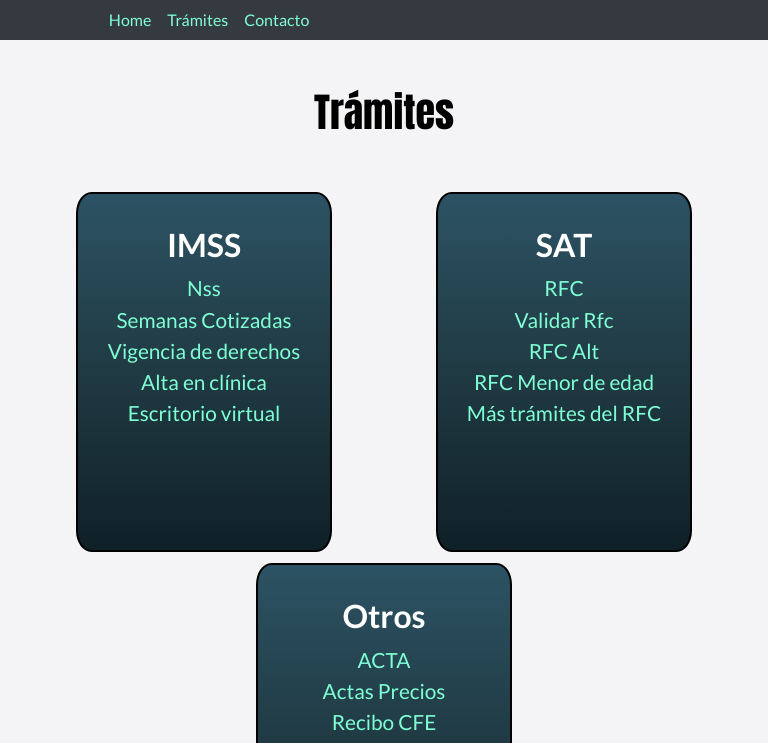
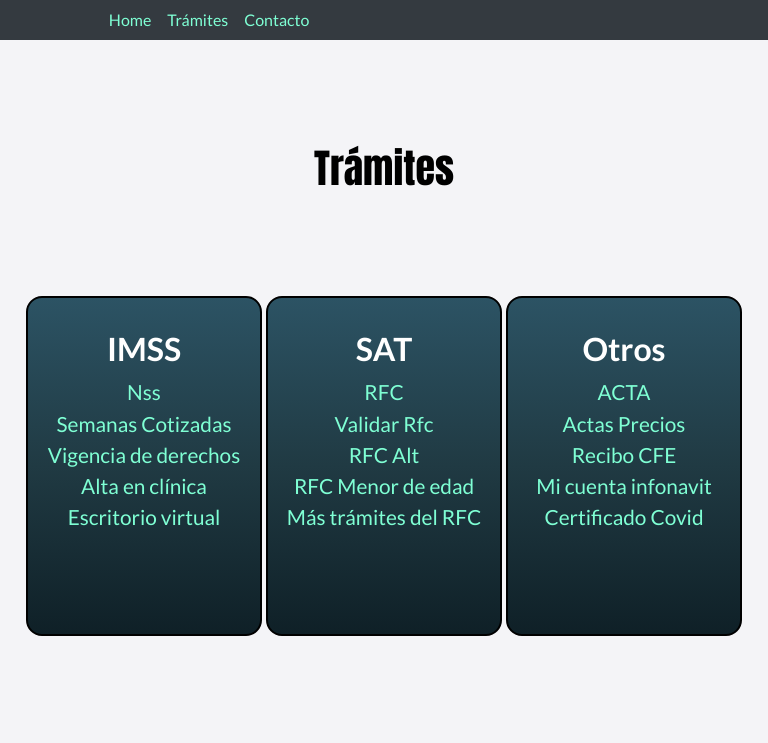
Before and after one commit to noe1984/Palmas, a React (Create React App) app: page /palmas/tramites in a window 768 px wide. Shown: the top 743 px of the page. Built offline with nearby package versions, Linux system fonts and the light colour scheme.

Commit message:
New Responsive Tramites

```diff
--- a/src/components/styles/Card.css
+++ b/src/components/styles/Card.css
@@ -1,9 +1,9 @@
 .Card-item {
-    width: 16rem;
-    height: 45vh;
+    width: 236px;
+    height: 340px;
     border: 2px solid black;
     background: linear-gradient(#2C5364, #203A43, #0F2027);
-    border-radius: 6%;
+    border-radius: 16px;
     text-align: center;
     padding-top: 2rem;
     margin-bottom: .7rem;
--- a/src/pages/Tramites.js
+++ b/src/pages/Tramites.js
@@ -13,15 +13,20 @@ function Tramites() {
         <>
         <div className='container-fluid'>
             <div className='container'>
+
+                <div>
                     <h1 id='Tramites-title'>Trámites</h1>
+                </div>
+
                 <div className='row' id='Tramites-cards'>
                     <Imss />
                     <Sat />
                     <Otros />
                 </div>
+
+            <Carousel />
             </div>
         </div>
-        <Carousel />
         </>
     )
 }
--- a/src/pages/styles/Contacto.css
+++ b/src/pages/styles/Contacto.css
@@ -2,9 +2,12 @@
   width: 100%;
   height: 100vh;
   color: white;
+  background: linear-gradient(180deg,#0f2027 15%, #203a43, #2c5364);
   text-align: center;
-  background: linear-gradient(180deg,#0f2027 15%, #203a43, #2c5364);
-  padding: 9rem 3rem 0rem 2rem;
+  display: flex;
+  flex-direction: column;
+  justify-content: space-evenly;
+  align-items: center;
 }
 
 #Contacto-map {
--- a/src/pages/styles/Home.css
+++ b/src/pages/styles/Home.css
@@ -27,7 +27,7 @@
     display: flex;
     flex-direction: column;
     justify-content: space-evenly;
-    padding-right: 128px;
+    padding-right: 64px;
 }
 
 .Info{
@@ -53,7 +53,7 @@
         width: 100%;
         align-items: center;
         padding-right: unset;
-        padding-left: 16px;
+        padding-left: 18px;
     }
     .cover-title {
         padding-top: unset;
--- a/src/pages/styles/Tramites.css
+++ b/src/pages/styles/Tramites.css
@@ -1,7 +1,3 @@
-#Tramites-container {
-  width: 100%;
-  height: 100vh;
-}
 #Tramites-title {
   color: black;
   padding-top: 5.5rem;
@@ -11,7 +7,7 @@
   display: flex;
   align-items: center;
   justify-content: space-around;
-  padding-top: 3rem;
+  padding-top: 2.6rem;
 }
 .carousel__container {
   margin-top: 1rem;
@@ -67,3 +63,13 @@
 .mapa {
   border-radius: 10%;
 }
+
+@media only screen and (min-width: 700px) and (max-width: 1180px) {
+  #Tramites-title {
+    padding-top: 9rem;
+  }
+  #Tramites-cards {
+    padding-top: 6rem;
+    padding-bottom: 3rem;
+  }
+}
```
Also changed, not shown: src/pages/Contacto.js (line endings or trailing spaces), 1 other file (tests, documents, lock files or other folders). Lines whose indentation alone changed are shown as unchanged.
